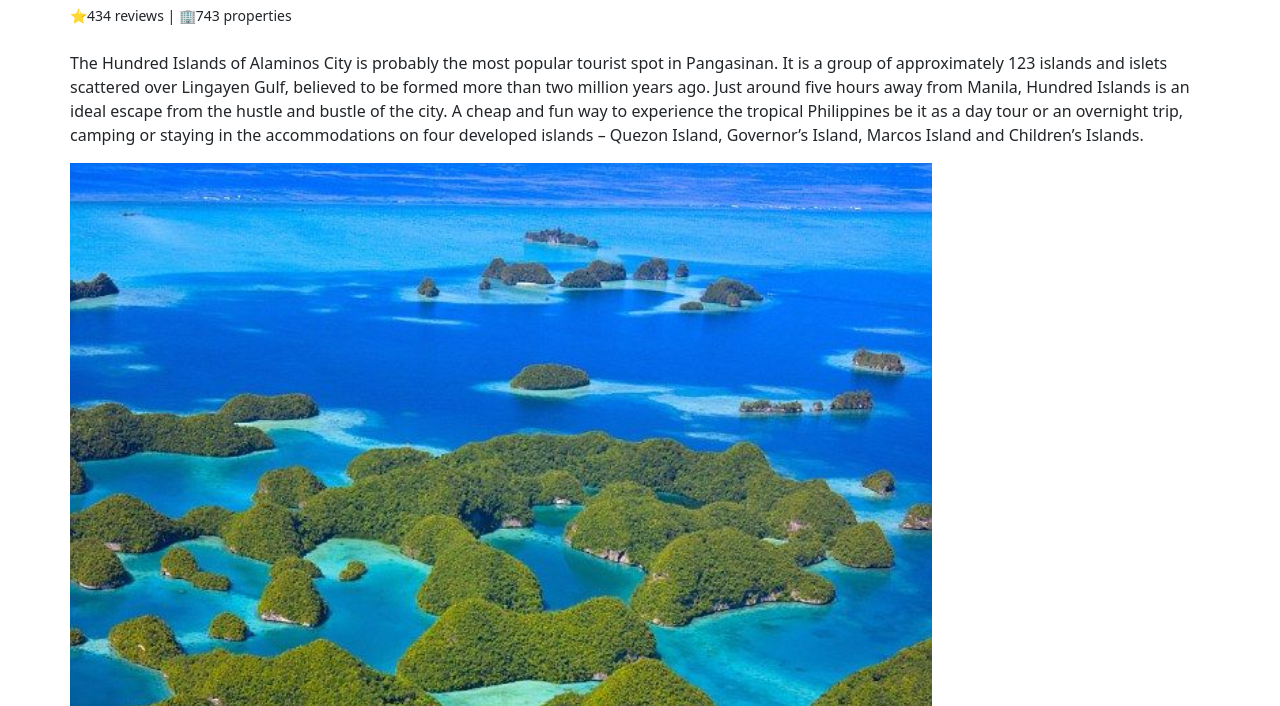
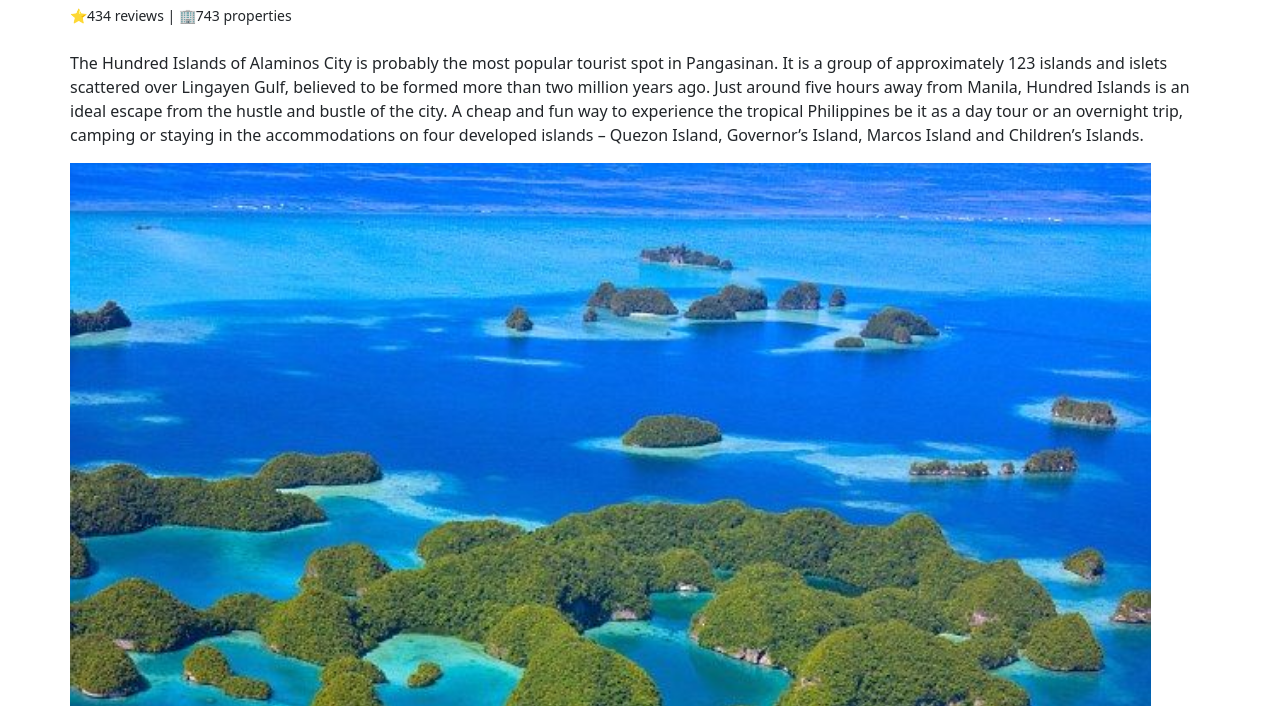
Before and after one commit to psuuc-grnino/reservibe-stay-alaminos-city, a plain HTML site: page index.html in a window 1280 px wide. Shown: the part 246-952 px from the top of the page. Drawn offline with nearby package versions, Linux system fonts and the light colour scheme.

Commit message:
Update index.html

```diff
--- a/index.html
+++ b/index.html
@@ -74,7 +74,7 @@
 
 
 
-                  <img src="images/alaminos.jpg" height="1100"   alt="" style="margin-bottom: 20px;"></div>
+                  <img src="images/alaminos.jpg" height="1380"   alt="" style="margin-bottom: 20px;"></div>
 
 
 
```
